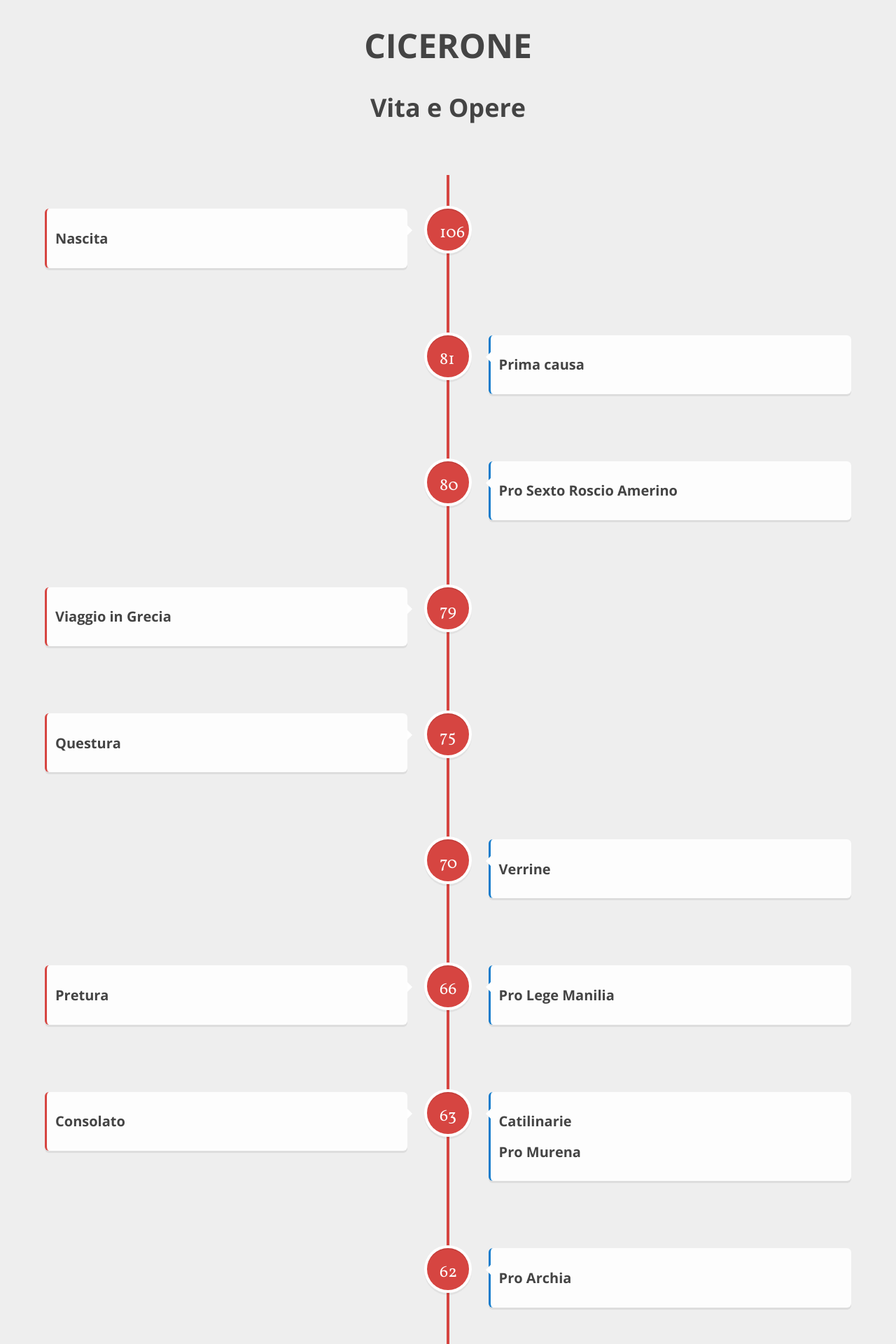
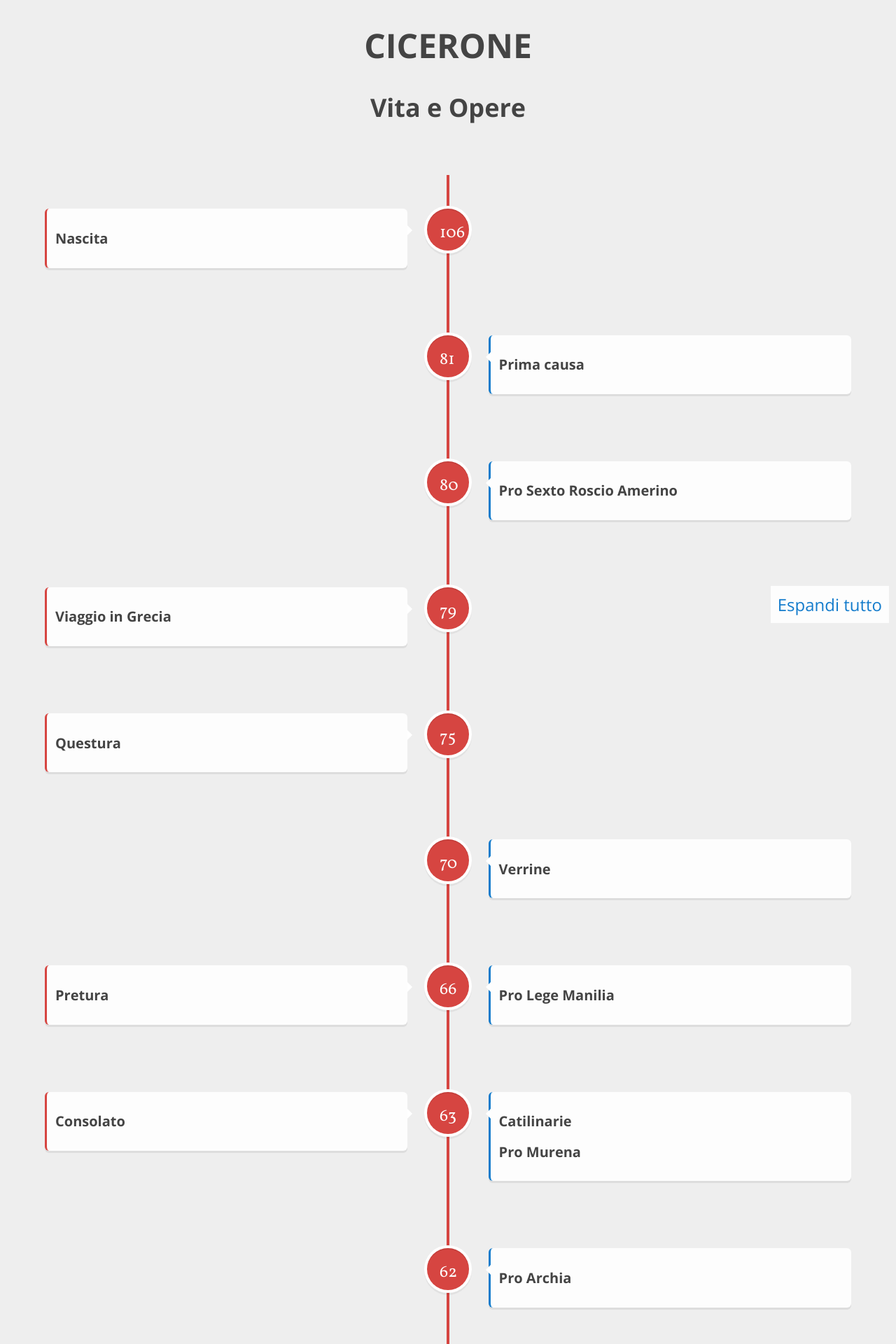
Before and after one commit to ProCicerone/ProCicerone.github.io, a Jekyll site: the page built from timeline/index.html, in a window 1280 px wide. Shown: the top 1920 px of the page at 70% size. Built offline with Jekyll 4.4.1, drawn with Linux system fonts in a browser that asks for light colours.

Commit message:
Implementa toggle-all #17

```diff
--- a/css/timeline.scss
+++ b/css/timeline.scss
@@ -277,3 +277,21 @@
         border-right-color: #fff;
     }
 }
+
+/* TOGGLE ALL */
+#toggle-all {
+    position: fixed;
+    bottom: 10px;
+    right: 10px;
+    padding: 10px;
+    background: $white;
+    color: $blue;
+    font-family: $second-font;
+    z-index: 100;
+    cursor: pointer;
+}
+
+#toggle-all:hover {
+    color: white;
+    background: $red;
+}
--- a/timeline/index.html
+++ b/timeline/index.html
@@ -19,6 +19,19 @@
                 $(this).children("p").slideToggle("fast", "linear");
                 $(this).children("a").toggle();
             });
+            $('#toggle-all').text('Espandi tutto');
+            $(this).data('val', 'espandi');
+            $('#toggle-all').click(function() {
+                $('#timeline').find("p").slideToggle("fast", "linear");
+                $('#timeline').find("a").toggle();
+                if ($(this).data('val') === 'espandi') {
+                    $(this).data('val', 'chiudi');
+                    $('#toggle-all').text('Espandi tutto');
+                } else {
+                    $(this).data('val', 'espandi');
+                    $('#toggle-all').text('Comprimi tutto');
+                }
+            });
         });
     </script>
 </head>
@@ -27,6 +40,7 @@
         <h1>CICERONE</h1>
         <h2>Vita e Opere</h2>
     </header>
+    <div id="toggle-all"></div>
     <section class="container" id="timeline">
         <div class="timeline-block">
             <div class="timeline-node">
```
